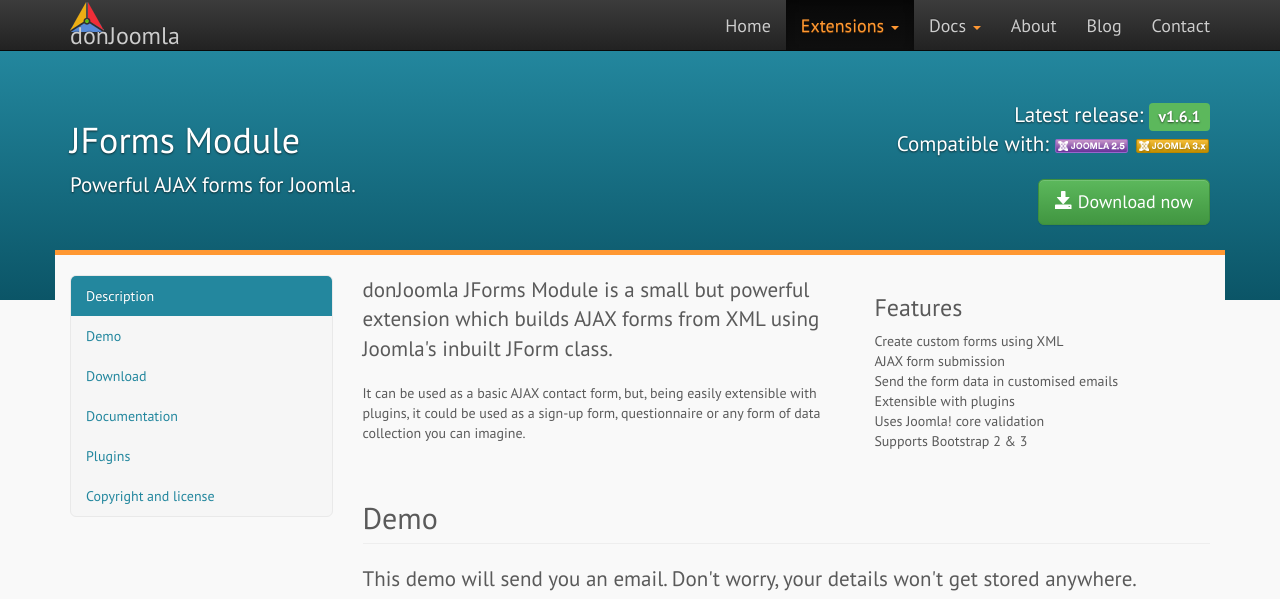
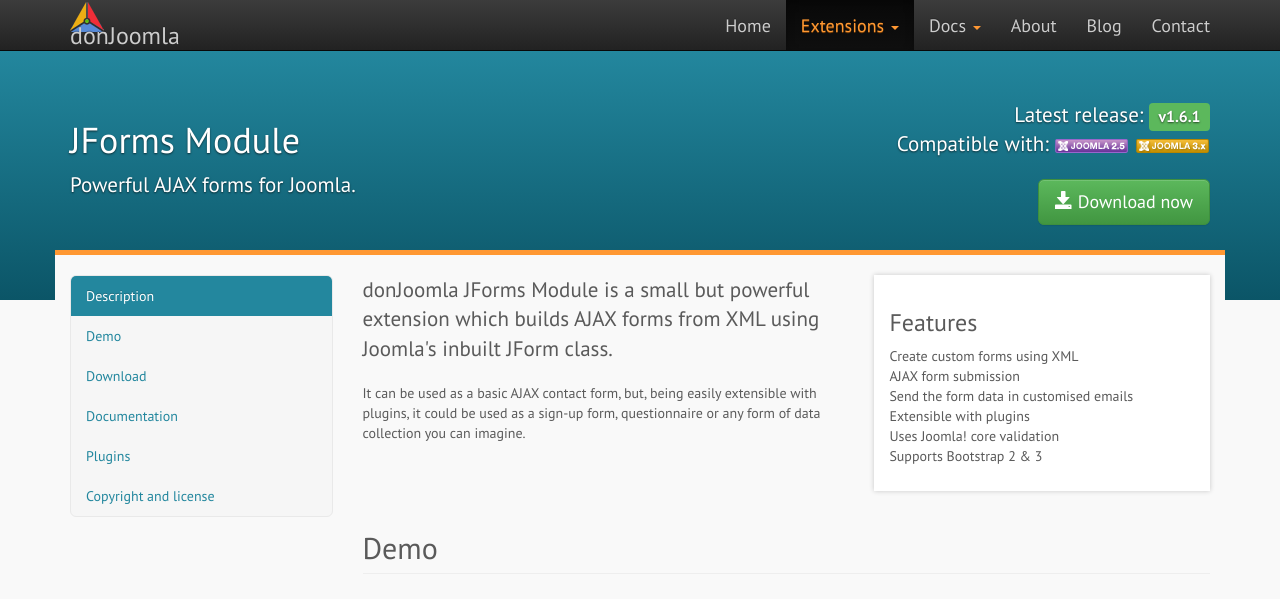
Before and after one commit to donJoomla/donjoomla.github.io, a Jekyll site: the page built from extensions/jforms/index.html, in a window 1280 px wide and 1400 px high. Shown: the top 599 px of the window. Built offline with Jekyll 4.4.1, drawn with Linux system fonts in a browser that asks for light colours; nearby versions of some CDN libraries.

Commit message:
updated css

```diff
--- a/css/style.css
+++ b/css/style.css
@@ -163,11 +163,6 @@
 	text-align: center;
 	border-top: 1px solid #e5e5e5;
 }
-
-/*
- * jquery.tocify.css 1.9.0
- * Author: @gregfranko
- */
 .tocify {
     max-height: 80%;
     overflow: auto;
@@ -209,3 +204,9 @@
 	border-top: 5px solid #FF9833;
 	margin-top: -5px;
 }
+.box {
+	background: #fff;
+	padding: 15px;
+	-webkit-box-shadow: 0 0 5px rgba(0, 0, 0, 0.2);
+	box-shadow: 0 0 5px rgba(0, 0, 0, 0.2);
+}
--- a/extensions/jforms/index.html
+++ b/extensions/jforms/index.html
@@ -20,6 +20,7 @@
 	<p>It can be used as a basic AJAX contact form, but, being easily extensible with plugins, it could be used as a sign-up form, questionnaire or any form of data collection you can imagine.</p>
   </div>
   <div class="col-sm-5">
+    <div class="box">
       <p class="h3">Features</p>
 	  <ul class="list-unstyled">
 	    <li>Create custom forms using XML</li>
@@ -29,6 +30,7 @@
 	    <li>Uses Joomla! core validation</li>
 	    <li>Supports Bootstrap 2 &amp; 3</li>
 	  </ul>
+    </div>
   </div>
 </div>
 <h2 class="page-header">Demo</h2>
```
Lines whose indentation alone changed are shown as unchanged.
